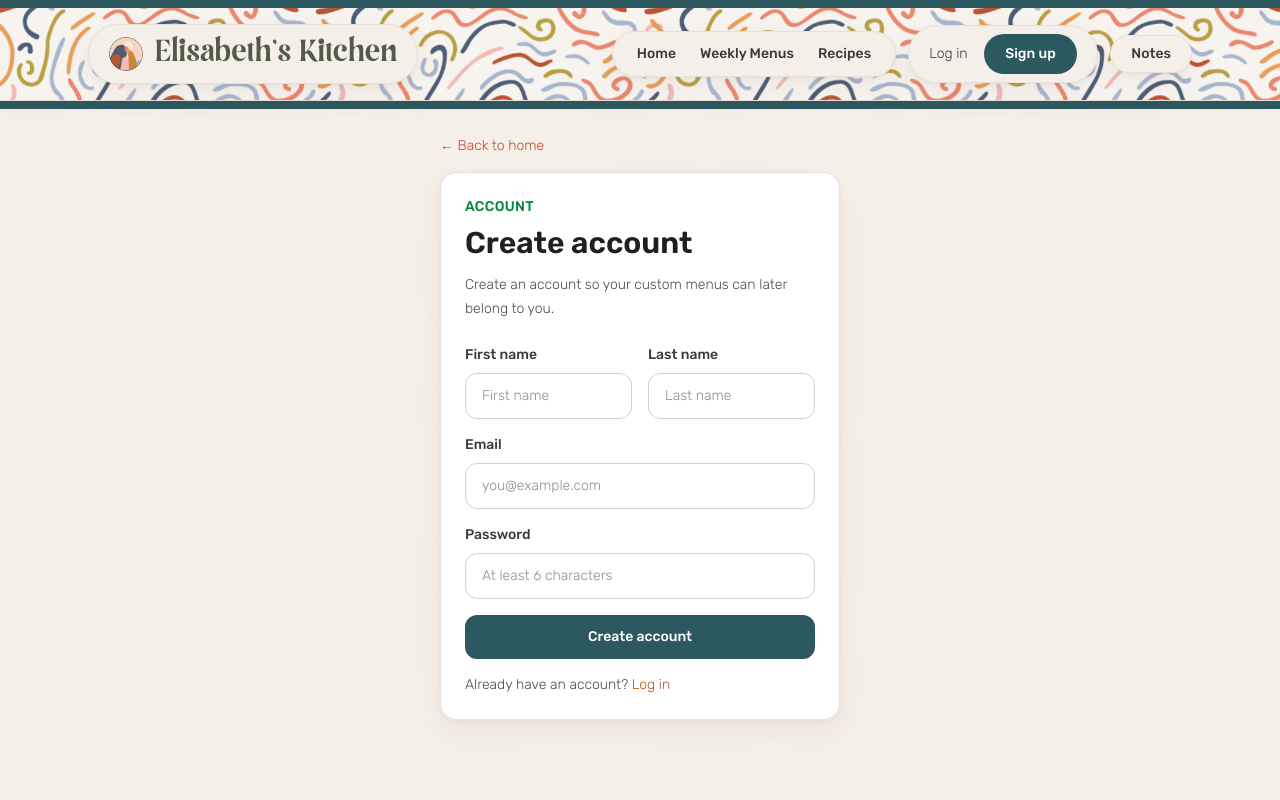
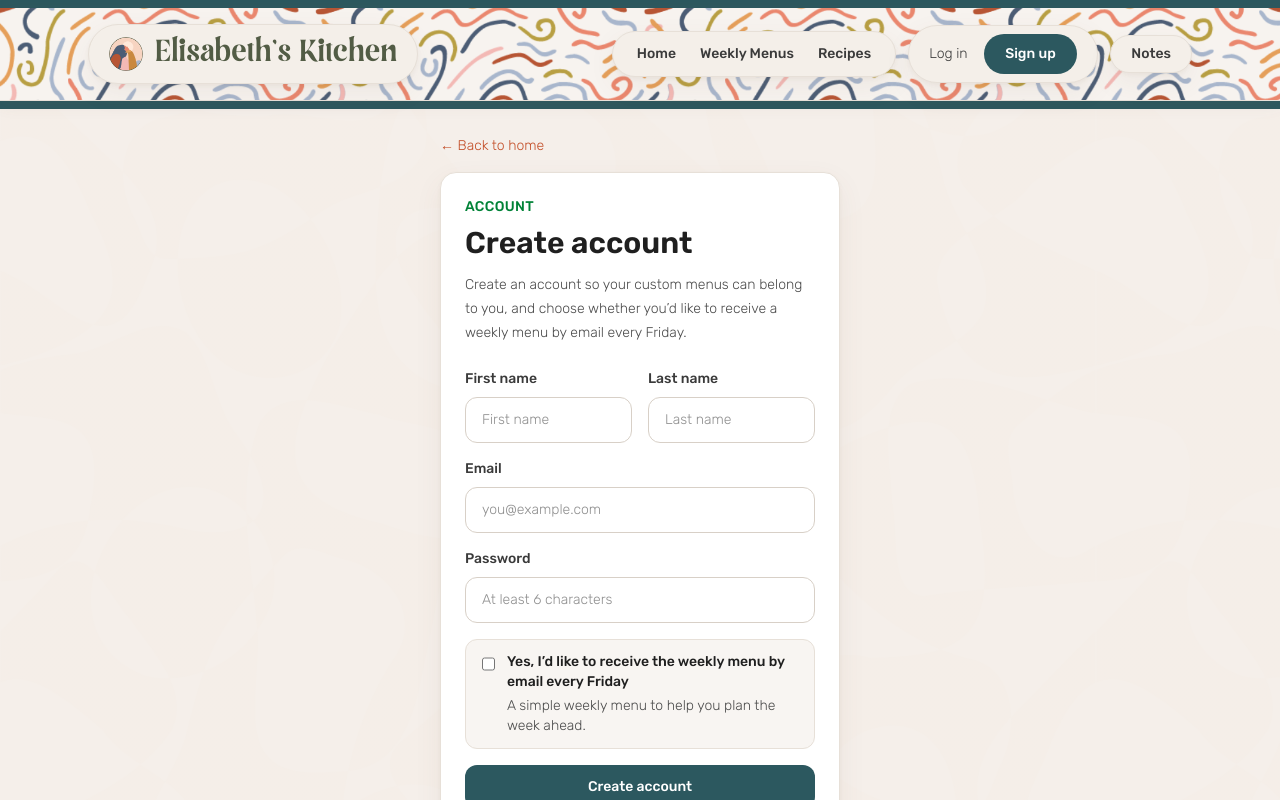
Before and after one commit to elisabeth-svg/elisabeths-kitchen, a Next.js app: page /signup in a window 1280 px wide. Shown: the top 800 px of the page. Built offline with nearby package versions, Linux system fonts and the light colour scheme; no server answers.

Commit message:
Add weekly menu email preference to signup and profile

```diff
--- /dev/null
+++ b/app/profile/actions.ts
@@ -0,0 +1,32 @@
+'use server'
+
+import { revalidatePath } from 'next/cache'
+import { createClient } from '@/lib/supabase/server'
+
+export async function updateWeeklyMenuEmailPreference(formData: FormData) {
+  const supabase = await createClient()
+
+  const {
+    data: { user },
+  } = await supabase.auth.getUser()
+
+  if (!user) {
+    throw new Error('You must be logged in to update your preferences.')
+  }
+
+  const wantsWeeklyMenuEmail =
+    formData.get('wants_weekly_menu_email') === 'on'
+
+  const { error } = await supabase
+    .from('profiles')
+    .update({
+      wants_weekly_menu_email: wantsWeeklyMenuEmail,
+    })
+    .eq('id', user.id)
+
+  if (error) {
+    throw new Error(`Could not update email preference: ${error.message}`)
+  }
+
+  revalidatePath('/profile')
+}
--- a/app/profile/page.tsx
+++ b/app/profile/page.tsx
@@ -1,6 +1,7 @@
 import Link from 'next/link'
 import { redirect } from 'next/navigation'
 import { createClient } from '@/lib/supabase/server'
+import { updateWeeklyMenuEmailPreference } from './actions'
 
 type WeeklyMenu = {
   id: string
@@ -19,6 +20,12 @@ type FavoriteRecipe = {
     title: string
     recipe_type: string
   }[] | null
+}
+
+type ProfileRow = {
+  first_name: string | null
+  last_name: string | null
+  wants_weekly_menu_email: boolean
 }
 
 function formatCreatedDate(value: string) {
@@ -40,10 +47,23 @@ export default async function ProfilePage() {
     redirect('/login')
   }
 
+  const { data: profile } = await supabase
+    .from('profiles')
+    .select('first_name, last_name, wants_weekly_menu_email')
+    .eq('id', user.id)
+    .single()
+
   const firstName =
-    (user.user_metadata?.first_name as string | undefined) ?? ''
+    profile?.first_name ??
+    (user.user_metadata?.first_name as string | undefined) ??
+    ''
+
   const lastName =
-    (user.user_metadata?.last_name as string | undefined) ?? ''
+    profile?.last_name ??
+    (user.user_metadata?.last_name as string | undefined) ??
+    ''
+
+  const wantsWeeklyMenuEmail = profile?.wants_weekly_menu_email ?? false
 
   const { data: customMenus, error: menusError } = await supabase
     .from('weekly_menus')
@@ -100,8 +120,8 @@ export default async function ProfilePage() {
             Hi{firstName ? `, ${firstName}` : ''}
           </h1>
           <p className="mt-3 max-w-2xl text-base leading-7 text-gray-600">
-            Manage your personal account, custom menus, pantry items, and
-            favorite recipes.
+            Manage your personal account, custom menus, pantry items, favorite
+            recipes, and email preferences.
           </p>
         </section>
 
@@ -154,6 +174,42 @@ export default async function ProfilePage() {
             </div>
           </section>
         </div>
+
+        <section className="mt-6 rounded-2xl border bg-white p-6 shadow-sm">
+          <h2 className="text-xl font-semibold text-gray-900">
+            Email Preferences
+          </h2>
+          <p className="mt-1 text-sm text-gray-600">
+            Choose whether you’d like to receive the weekly menu by email every
+            Friday.
+          </p>
+
+          <form action={updateWeeklyMenuEmailPreference} className="mt-5">
+            <label className="flex items-start gap-3 rounded-xl border border-gray-200 bg-gray-50 px-4 py-3">
+              <input
+                type="checkbox"
+                name="wants_weekly_menu_email"
+                defaultChecked={wantsWeeklyMenuEmail}
+                className="mt-1 h-4 w-4 rounded border-gray-300"
+              />
+              <div>
+                <div className="text-sm font-medium text-gray-900">
+                  Send me the weekly menu every Friday
+                </div>
+                <p className="mt-1 text-sm text-gray-600">
+                  A simple weekly menu to help you plan the week ahead.
+                </p>
+              </div>
+            </label>
+
+            <button
+              type="submit"
+              className="mt-4 rounded-xl bg-green-600 px-4 py-2 text-sm font-medium text-white hover:bg-green-700"
+            >
+              Save email preferences
+            </button>
+          </form>
+        </section>
 
         <section className="mt-6 rounded-2xl border bg-white p-6 shadow-sm">
           <div className="flex flex-col gap-3 sm:flex-row sm:items-center sm:justify-between">
--- a/app/signup/page.tsx
+++ b/app/signup/page.tsx
@@ -13,6 +13,7 @@ export default function SignupPage() {
   const [lastName, setLastName] = useState('')
   const [email, setEmail] = useState('')
   const [password, setPassword] = useState('')
+  const [wantsWeeklyMenuEmail, setWantsWeeklyMenuEmail] = useState(false)
   const [errorMessage, setErrorMessage] = useState('')
   const [successMessage, setSuccessMessage] = useState('')
   const [loading, setLoading] = useState(false)
@@ -33,6 +34,7 @@ export default function SignupPage() {
           first_name: firstName.trim(),
           last_name: lastName.trim(),
           full_name: fullName,
+          wants_weekly_menu_email: wantsWeeklyMenuEmail,
         },
       },
     })
@@ -52,6 +54,7 @@ export default function SignupPage() {
     setLastName('')
     setEmail('')
     setPassword('')
+    setWantsWeeklyMenuEmail(false)
     router.refresh()
   }
 
@@ -60,7 +63,7 @@ export default function SignupPage() {
       <div className="mx-auto max-w-md p-6">
         <Link
           href="/"
-          className="inline-block mb-4 text-sm text-blue-600 hover:underline"
+          className="mb-4 inline-block text-sm text-blue-600 hover:underline"
         >
           ← Back to home
         </Link>
@@ -75,7 +78,8 @@ export default function SignupPage() {
           </h1>
 
           <p className="mt-3 text-sm leading-6 text-gray-600">
-            Create an account so your custom menus can later belong to you.
+            Create an account so your custom menus can belong to you, and choose
+            whether you’d like to receive a weekly menu by email every Friday.
           </p>
 
           <form onSubmit={handleSignup} className="mt-6 space-y-4">
@@ -154,6 +158,23 @@ export default function SignupPage() {
               />
             </div>
 
+            <label className="flex items-start gap-3 rounded-xl border border-gray-200 bg-gray-50 px-4 py-3">
+              <input
+                type="checkbox"
+                checked={wantsWeeklyMenuEmail}
+                onChange={(e) => setWantsWeeklyMenuEmail(e.target.checked)}
+                className="mt-1 h-4 w-4 rounded border-gray-300"
+              />
+              <div>
+                <div className="text-sm font-medium text-gray-900">
+                  Yes, I’d like to receive the weekly menu by email every Friday
+                </div>
+                <p className="mt-1 text-sm text-gray-600">
+                  A simple weekly menu to help you plan the week ahead.
+                </p>
+              </div>
+            </label>
+
             {errorMessage && (
               <p className="text-sm text-red-600">{errorMessage}</p>
             )}
```
